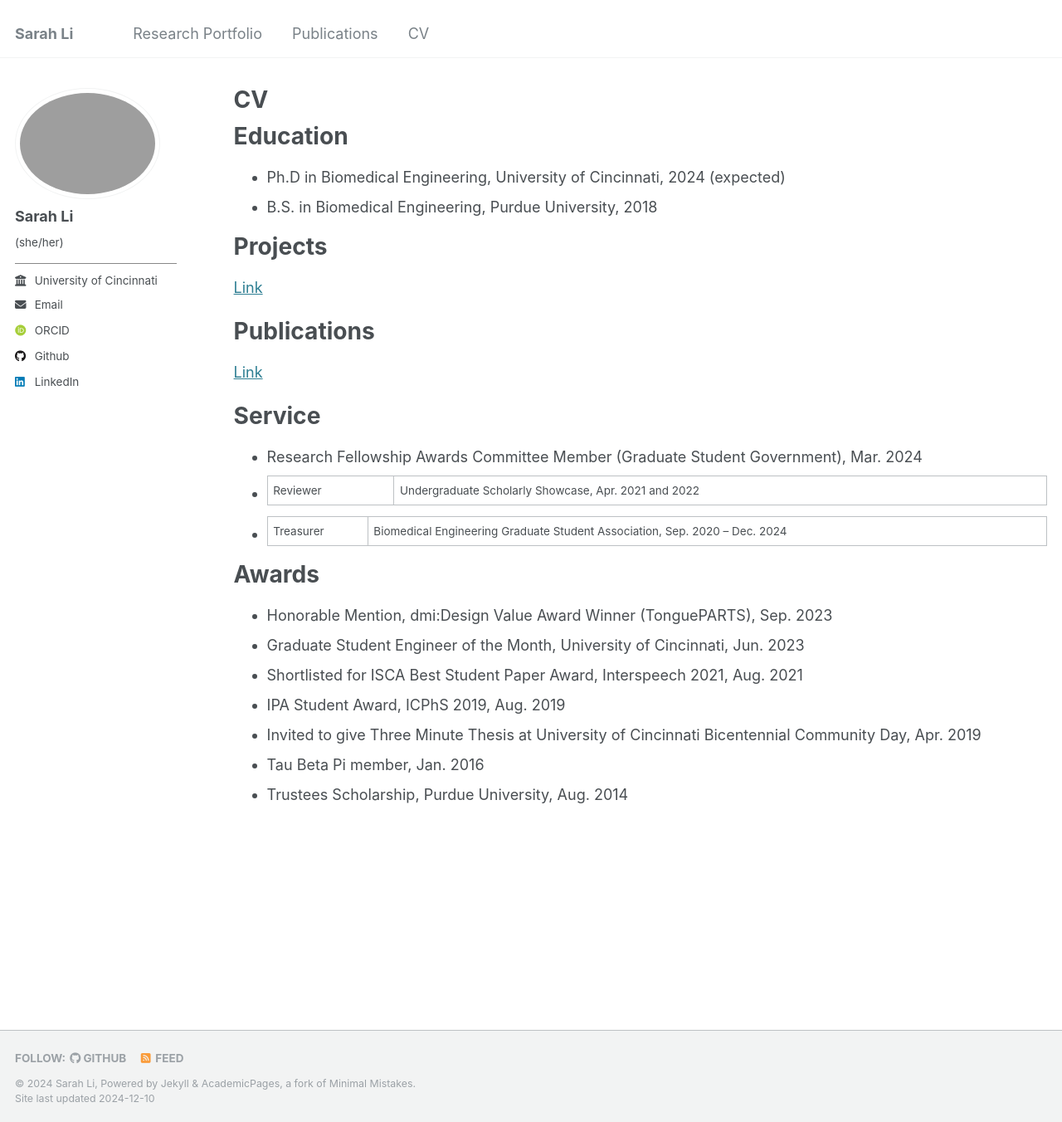
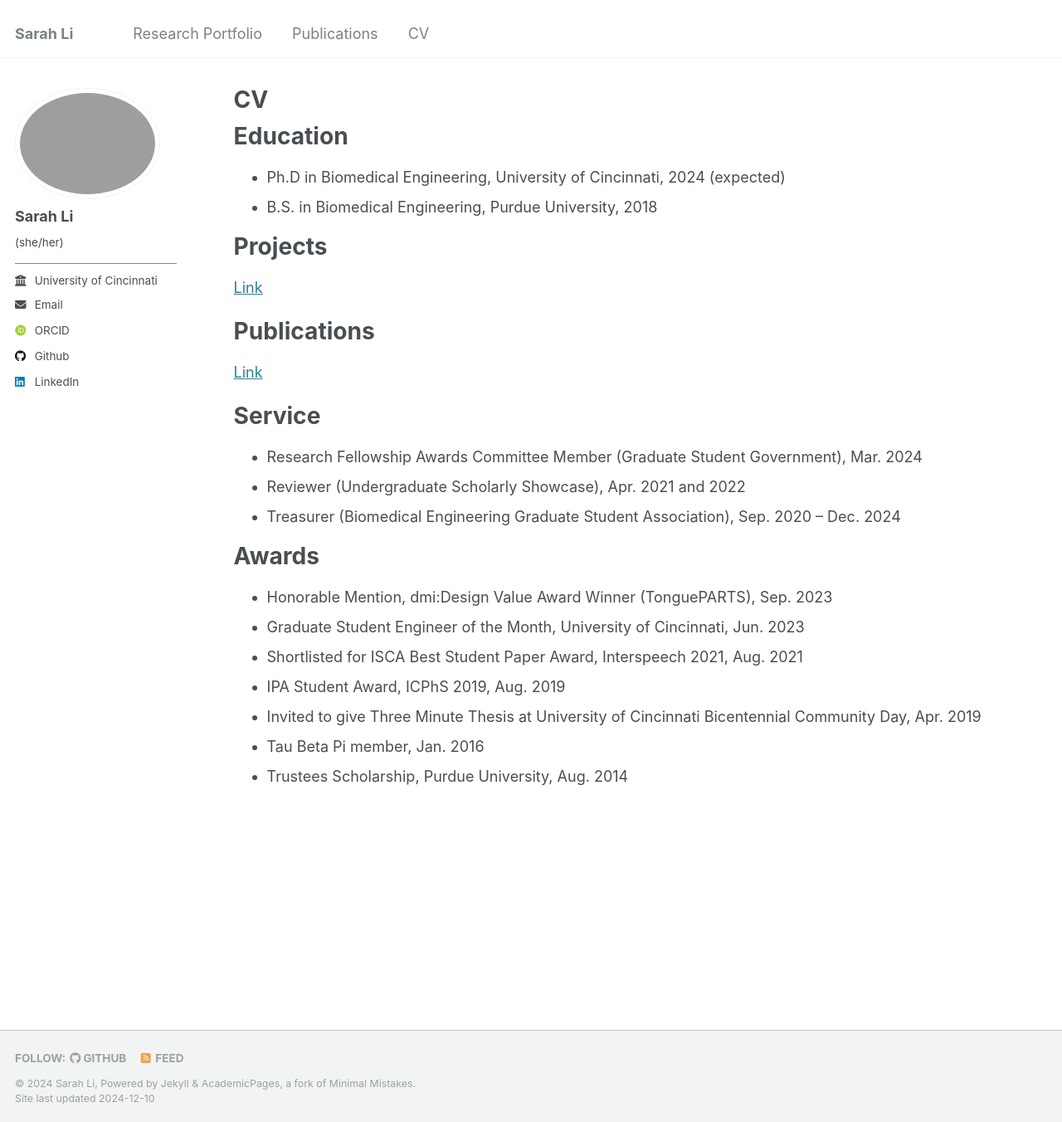
Before and after one commit to SarahRLi/sarahrli.github.io, a Jekyll site: the page built from _pages/cv.md, in a window 1280 px wide and 1352 px high. Shown: the whole window at 83% size. Built offline with Jekyll 4.4.1, drawn with Linux system fonts in a browser that asks for light colours; some web fonts are replaced.

Commit message:
Update cv.md

```diff
--- a/_pages/cv.md
+++ b/_pages/cv.md
@@ -25,8 +25,8 @@ Publications
 Service
 ======
 * Research Fellowship Awards Committee Member (Graduate Student Government), Mar. 2024
-*	Reviewer | Undergraduate Scholarly Showcase, Apr. 2021 and 2022
-*	Treasurer | Biomedical Engineering Graduate Student Association, Sep. 2020 – Dec. 2024
+*	Reviewer (Undergraduate Scholarly Showcase), Apr. 2021 and 2022
+*	Treasurer (Biomedical Engineering Graduate Student Association), Sep. 2020 – Dec. 2024
 
 Awards
 ======
```
